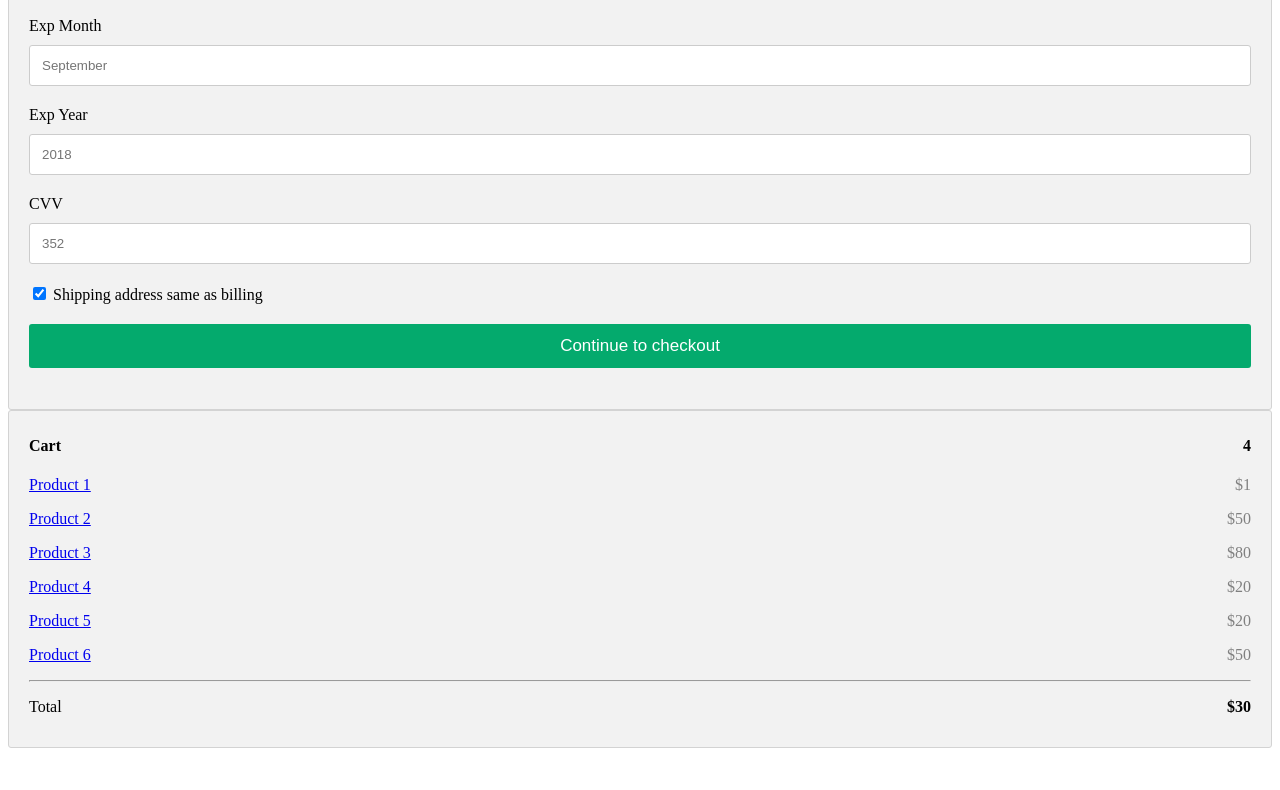
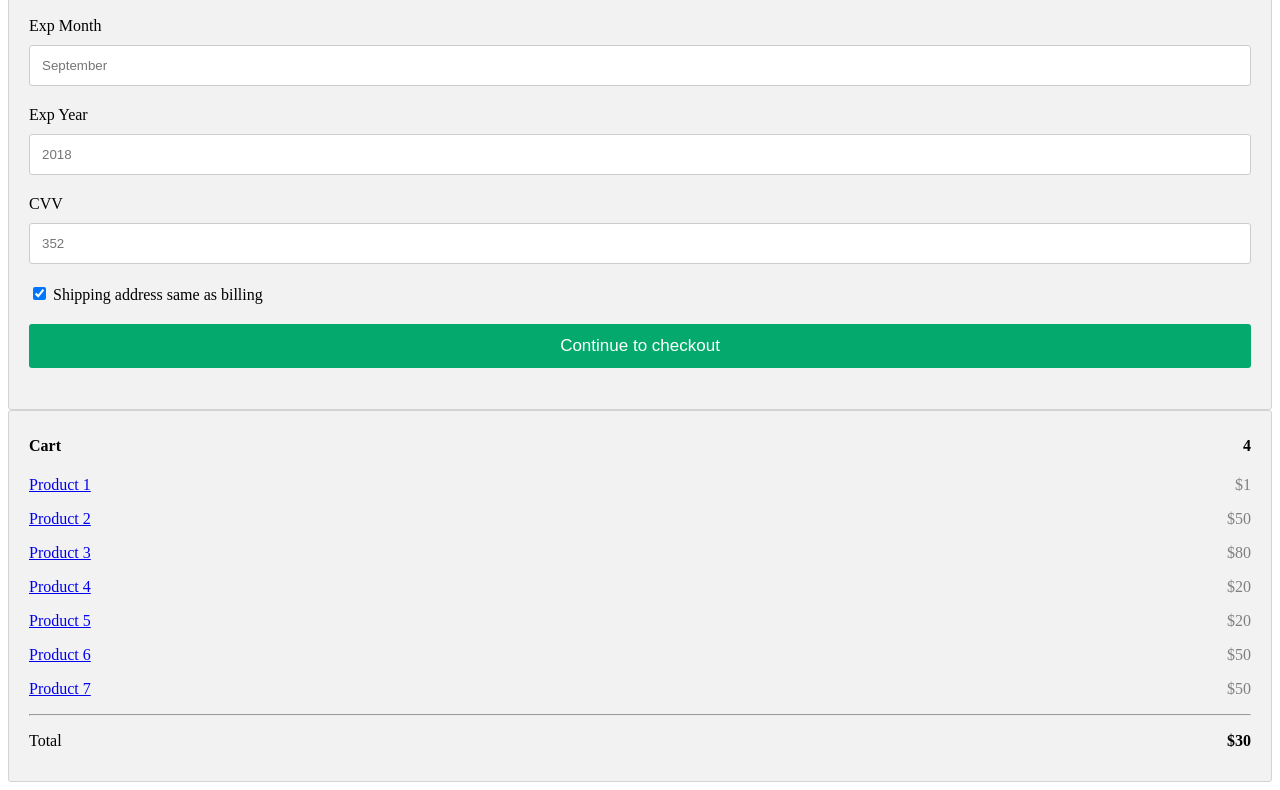
Before and after one commit to ManojKRISHNAPPA/friendly-fishstick, a plain HTML site: page index.html in a window 1280 px wide. Shown: the part 890-1680 px from the top of the page. Before the commit the page ends 1646 px from the top, so only its background shows below. Drawn offline with Linux system fonts and the light colour scheme.

Commit message:
Update index.html
Price was added

```diff
--- a/index.html
+++ b/index.html
@@ -166,6 +166,7 @@ span.price {
         <p><a href="#">Product 4</a> <span class="price">$20</span></p>
 	<p><a href="#">Product 5</a> <span class="price">$20</span></p>
 	<p><a href="#">Product 6</a> <span class="price">$50</span></p>
+	<p><a href="#">Product 7</a> <span class="price">$50</span></p>
         <hr>
         <p>Total <span class="price" style="color:black"><b>$30</b></span></p>
       </div>
```
